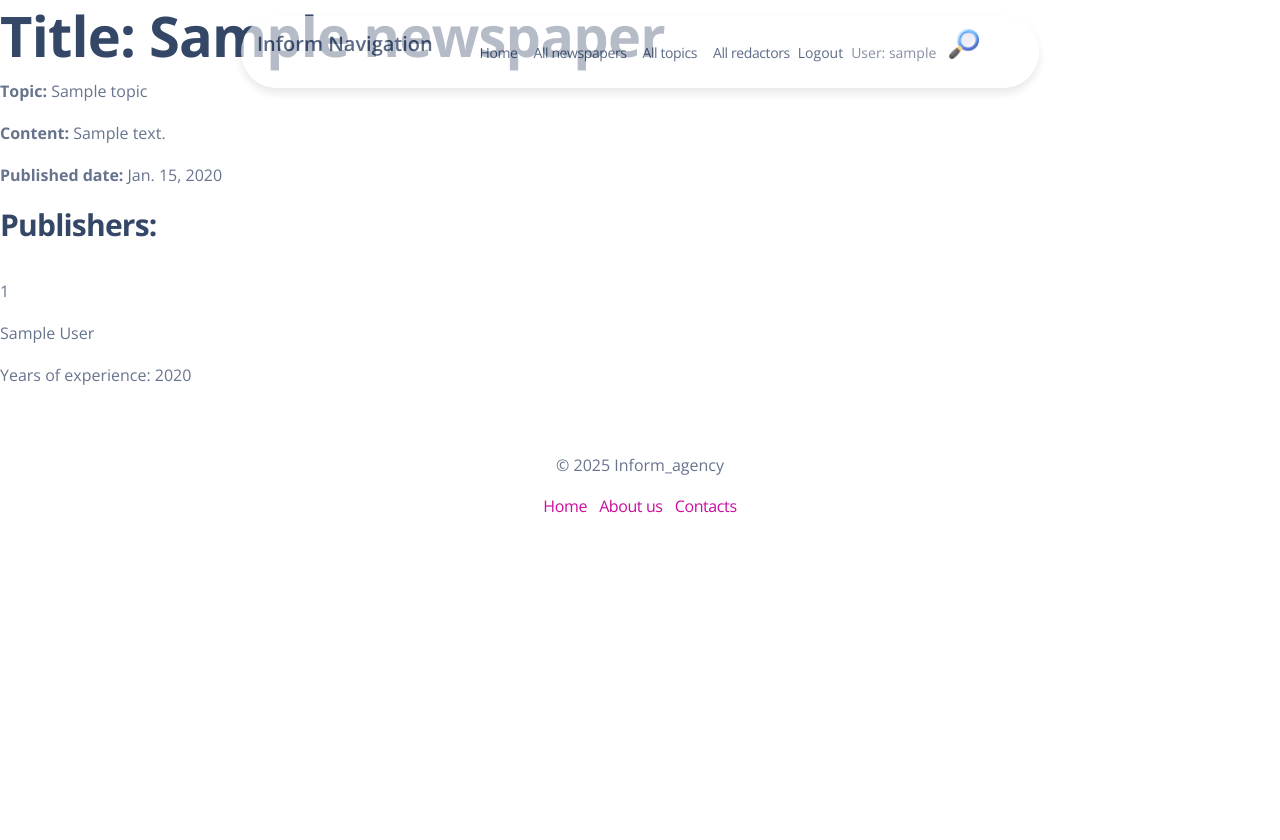
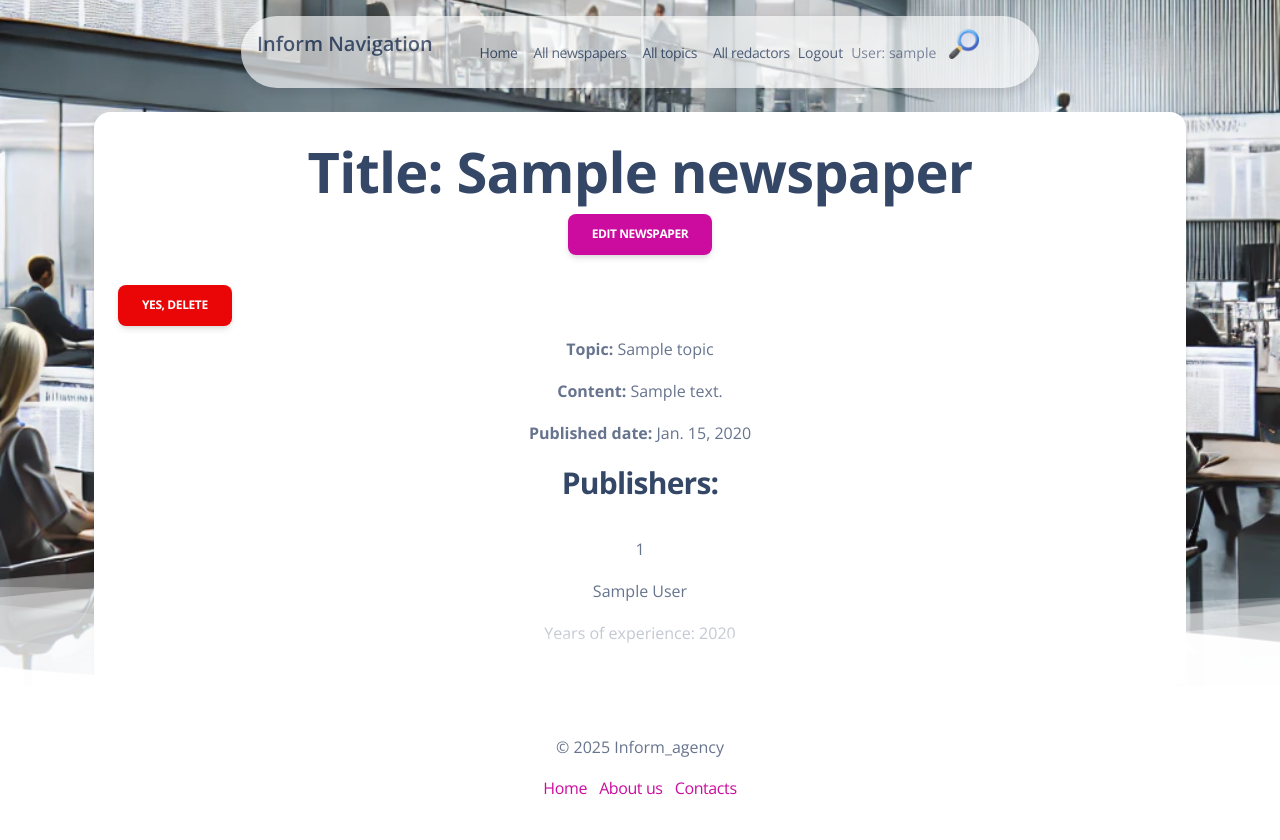
Before and after one commit to andreykolomiec/Inform-agency, a Django app: page /newspapers/newspapers/1/ in a window 1280 px wide. Before the commit the page ends 513 px from the top, so only its background shows below. Run offline with Django 5.2, Linux system fonts and the light colour scheme; a user stored in the database is signed in; tables that the repository leaves empty hold one stand-in row (values such as "Sample post"); some libraries are stand-ins or nearby versions.

Commit message:
Modify newspaper detail template to include edit and delete options, publishers details, and publication info

```diff
--- a/templates/newspapers/newspaper_detail.html
+++ b/templates/newspapers/newspaper_detail.html
@@ -1,7 +1,28 @@
 {% extends "base.html" %}
+{% load crispy_forms_filters %}
+{% load static %}
 
 {% block content %}
+  <div class="page-header min-vh-75 position-relative"
+       style="background-image: url('{% static 'img/newsroom.jpg' %}')">
+      <div class="container mt-6 pt-5">
+        <div class="card shadow-sm">
+          <div class="card-body text-center">
              <h1>Title: {{ newspaper.title }}</h1>
+              <div style="text-align: left; display: inline-block; margin-bottom: 20px">
+                <a class="btn btn-primary d-block"
+                   style="margin-bottom: 10px; width: auto"
+                   href="{% url 'newspapers:newspaper-update' pk=newspaper.id %}"
+                >
+                  Edit Newspaper
+                </a>
+              </div>
+              <form method="post" action="{% url 'newspapers:newspaper-delete' pk=newspaper.id %}">
+                {% csrf_token %}
+                <input type="submit" value="Yes, delete"
+                       class="btn btn-danger d-block"
+                       style="margin-bottom: 10px; width: auto" />
+              </form>
               <p><strong>Topic:</strong> {{ newspaper.topic }}</p>
               <p><strong>Content:</strong> {{ newspaper.content }}</p>
               <p><strong>Published date:</strong> {{ newspaper.published_date }}</p>
@@ -18,4 +39,26 @@
                   <p>The publisher is missing!</p>
                 {% endfor %}
               </div>
+          </div>
+        </div>
+      </div>
+        <div class="position-absolute w-100 z-index-1 bottom-0">
+          <svg class="waves" xmlns="http://www.w3.org/2000/svg"
+               xmlns:xlink="http://www.w3.org/1999/xlink"
+               viewBox="0 24 150 40" preserveAspectRatio="none" shape-rendering="auto">
+                  <defs>
+                    <path id="gentle-wave" d="M-160
+                     44c30 0 58-18 88-18s 58 18 88 18 58-18 88-18 58 18 88 18 v44h-352z"/>
+                  </defs>
+                  <g class="moving-waves">
+                    <use xlink:href="#gentle-wave" x="48" y="-1" fill="rgba(255,255,255,0.40)"></use>
+                    <use xlink:href="#gentle-wave" x="48" y="3" fill="rgba(255,255,255,0.35)"></use>
+                    <use xlink:href="#gentle-wave" x="48" y="5" fill="rgba(255,255,255,0.25)"></use>
+                    <use xlink:href="#gentle-wave" x="48" y="8" fill="rgba(255,255,255,0.20)"></use>
+                    <use xlink:href="#gentle-wave" x="48" y="13" fill="rgba(255,255,255,0.15)"></use>
+                    <use xlink:href="#gentle-wave" x="48" y="16" fill="rgba(255,255,255,0.95)"></use>
+                  </g>
+          </svg>
+    </div>
+  </div>
 {% endblock %}
```
Lines whose indentation alone changed are shown as unchanged.
